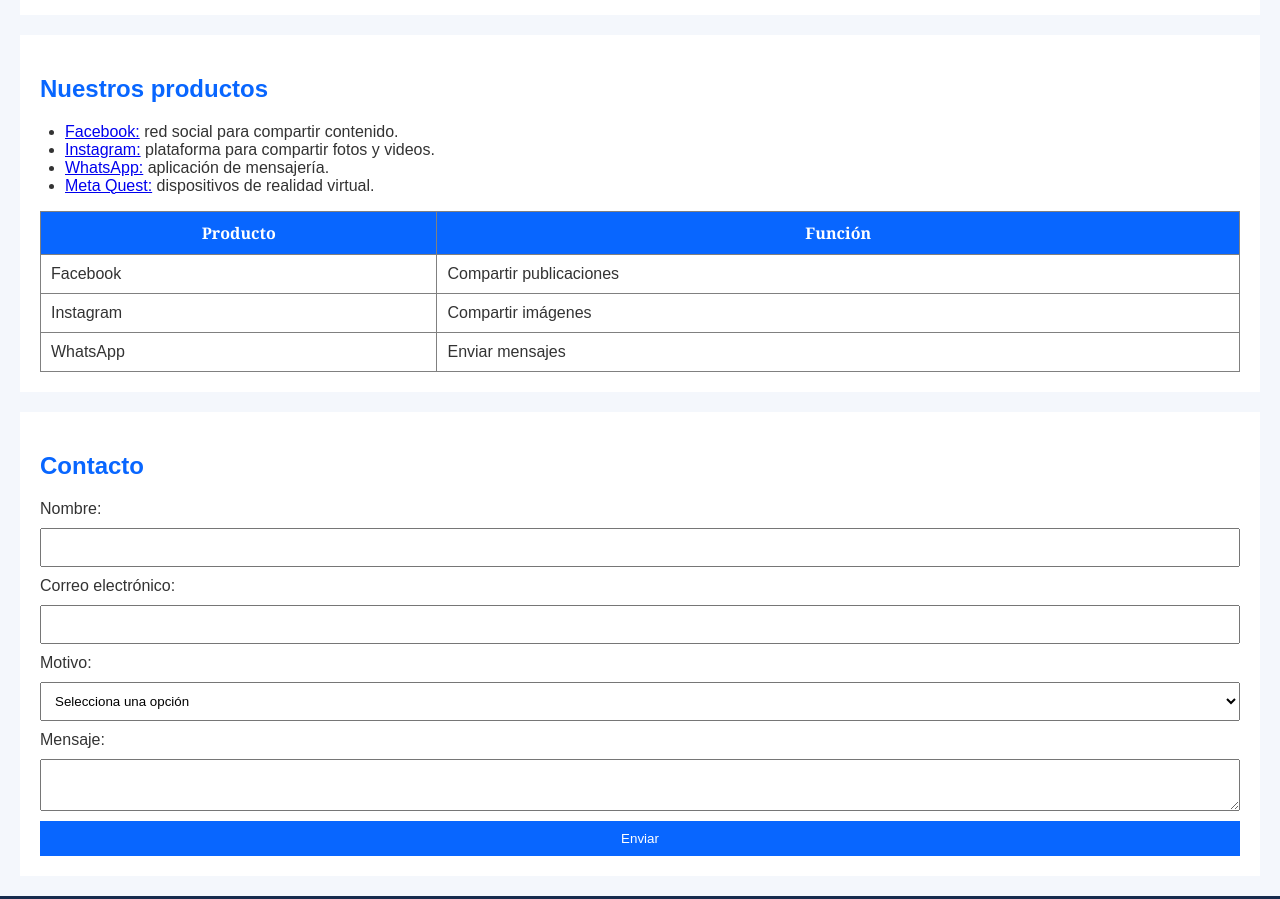
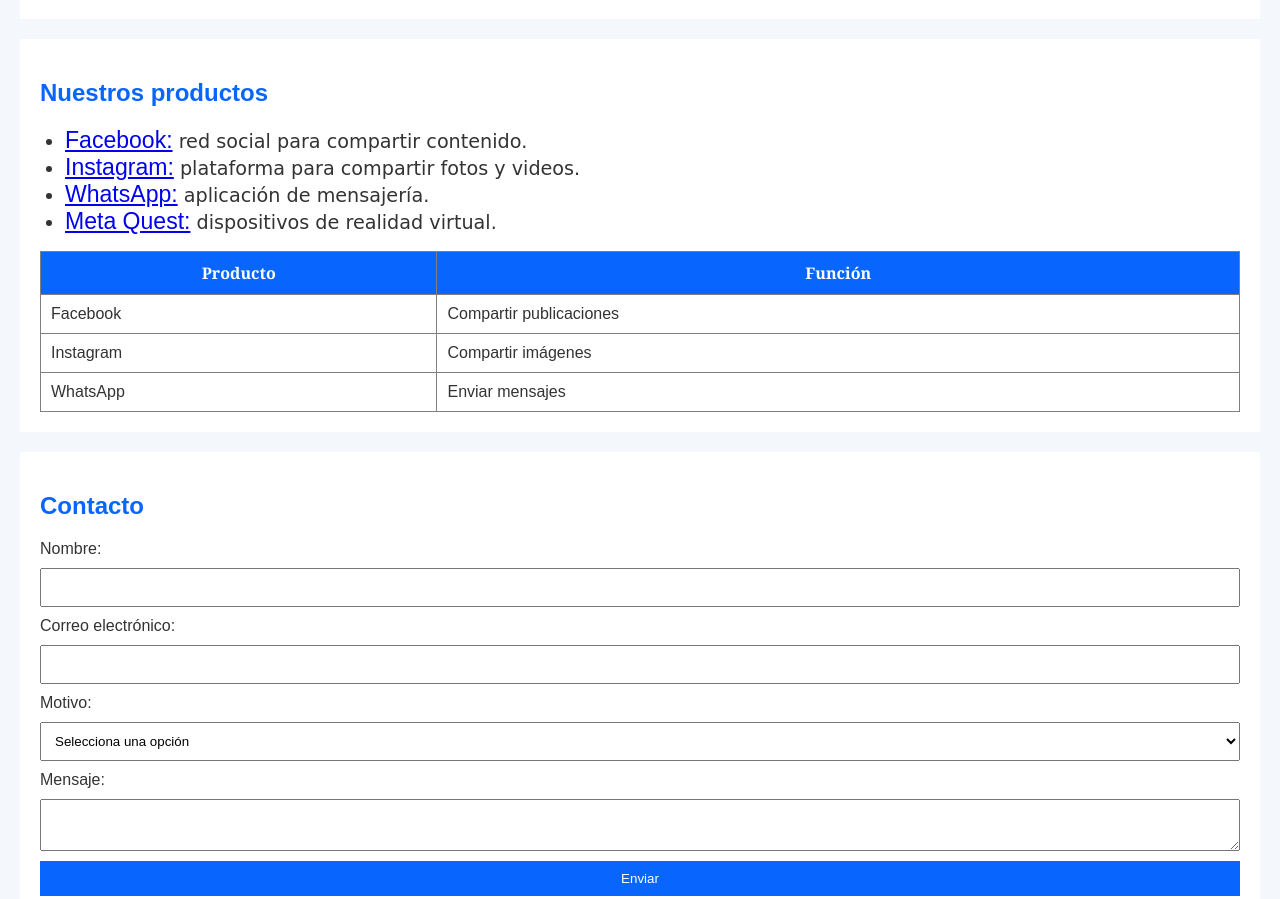
Before and after one commit to quinoelcrack169-del/tp-tema, a plain HTML site: page index.html in a window 1280 px wide. Shown: the part 920-1819 px from the top of the page. Drawn offline with Linux system fonts and the light colour scheme.

Commit message:
se actualizo los estilos de los links y los colores de los mencionados

```diff
--- a/style.css
+++ b/style.css
@@ -68,3 +68,12 @@ footer{
         margin: 5px;
     }
 }
+a, li{
+    font-size: larger;
+}
+a{
+    font-family: fantasy;
+}
+li{
+    font-family: cursive;
+}
```
